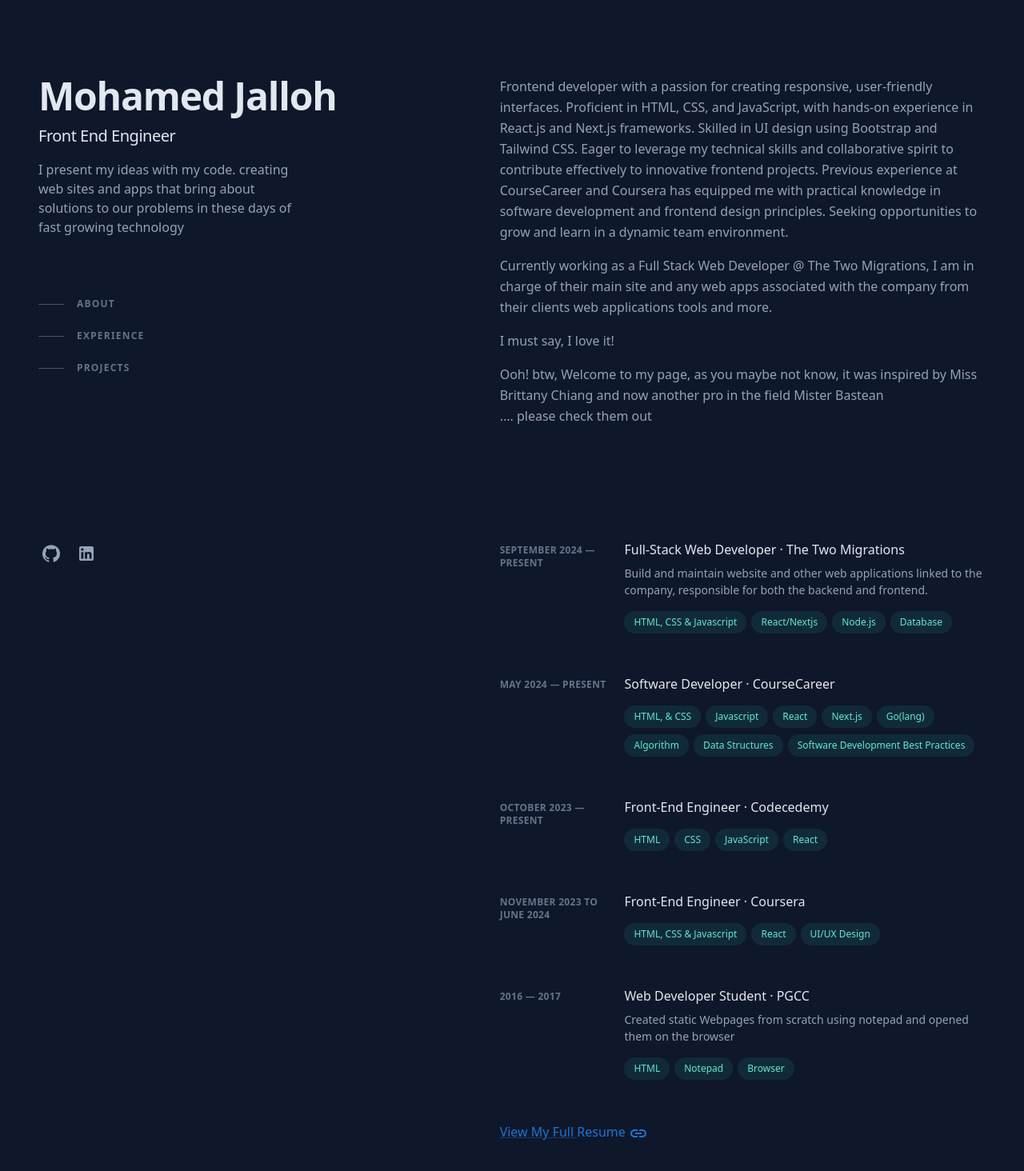
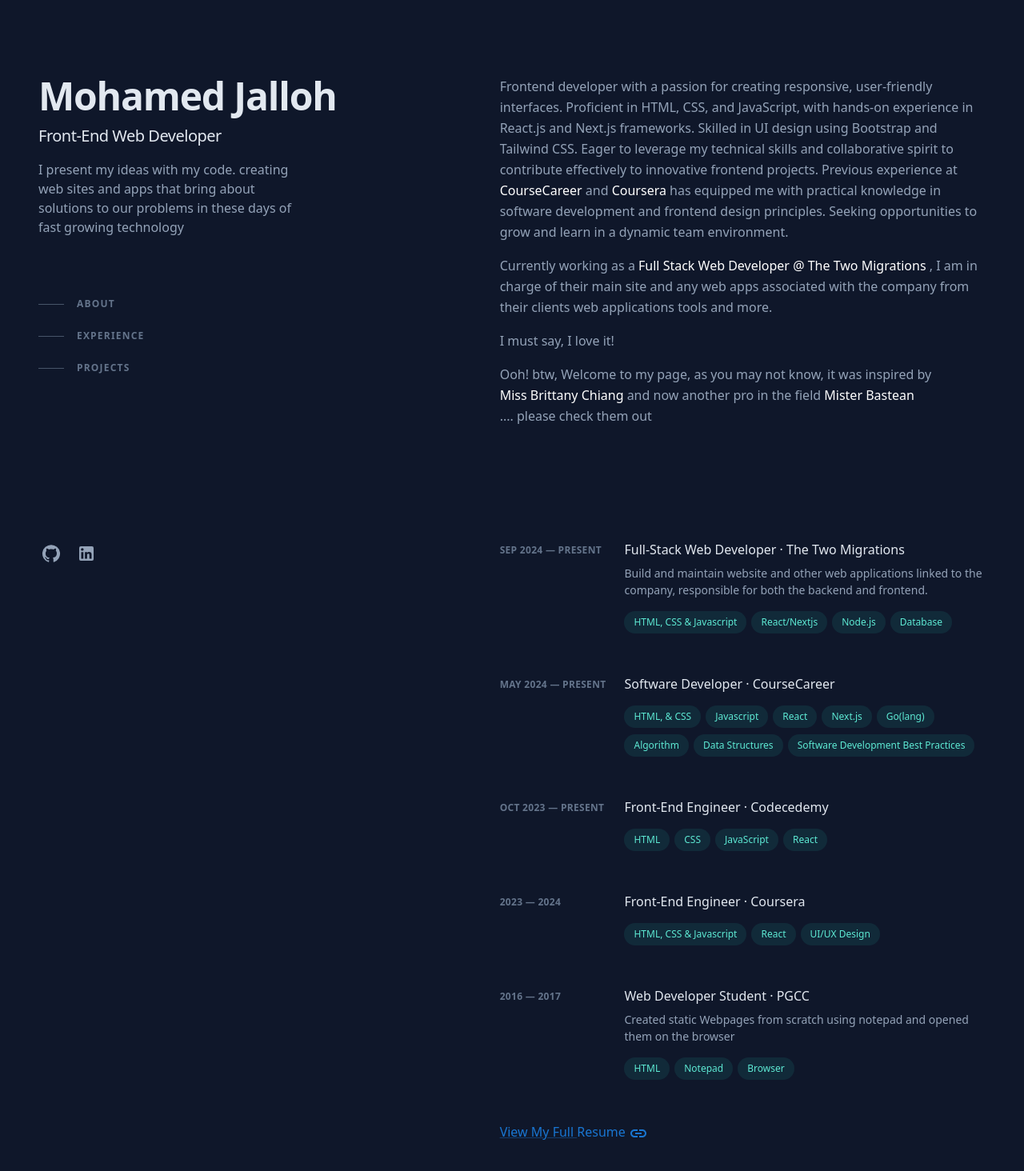
Before and after one commit to OneCode-AA/massimo-official, a Next.js app: page / in a window 1280 px wide. Shown: the top 1464 px of the page at 80% size. Built offline with nearby package versions, Linux system fonts and the light colour scheme.

Commit message:
links updates

```diff
--- a/src/app/globals.css
+++ b/src/app/globals.css
@@ -13,6 +13,9 @@
     --foreground: #ededed;
   }
 }
+* {
+  scroll-behavior: smooth;
+}
 
 body {
   scroll-behavior: smooth;
--- a/src/components/About.js
+++ b/src/components/About.js
@@ -12,16 +12,16 @@
 <article>
 <p className="mb-4">
   Frontend developer with a passion for creating responsive, user-friendly interfaces. Proficient in HTML, CSS, and JavaScript, with hands-on experience in React.js and Next.js frameworks. Skilled in UI design using Bootstrap and Tailwind CSS. Eager to leverage my technical skills and collaborative spirit to contribute effectively to innovative frontend projects.
-  Previous experience at CourseCareer and Coursera has equipped me with practical knowledge in software development and frontend design principles. Seeking opportunities to grow and learn in a dynamic team environment.
+  Previous experience at <span className="text-white">CourseCareer</span>  and <span className="text-white">Coursera</span>  has equipped me with practical knowledge in software development and frontend design principles. Seeking opportunities to grow and learn in a dynamic team environment.
 
   </p>
 
-<p className="mb-4"> Currently working as a Full Stack Web Developer @ The Two Migrations, I am in charge of their main site and any web apps associated with the company from their clients web applications tools and more.</p>
+<p className="mb-4"> Currently working as a <span className="text-white">Full Stack Web Developer</span> <span className="text-white">@ The Two Migrations</span> , I am in charge of their main site and any web apps associated with the company from their clients web applications tools and more.</p>
 
 
 <p className="mb-4"> I must say, I love it!</p>
 
-  <p className="mb-4">Ooh! btw, Welcome to my page, as you maybe not know, it was inspired by Miss <a href="https://brittanychiang.com/" className="">Brittany Chiang</a> and now another pro in the field <a href="https://misterbastean.herokuapp.com/" className="">Mister Bastean</a>
+  <p className="mb-4">Ooh! btw, Welcome to my page, as you may not know, it was inspired by <br/> <a href="https://brittanychiang.com/" className="text-white">Miss Brittany Chiang</a> and now another pro in the field <a href="https://misterbastean.herokuapp.com/" className="text-white">Mister Bastean</a>
 
   <br/>
   .... please check them out</p>
--- a/src/components/Experience.js
+++ b/src/components/Experience.js
@@ -21,7 +21,7 @@
 </article>
 
 <header className="z-10 mb-2 mt-1 text-xs font-semibold uppercase tracking-wide text-slate-500 sm:col-span-2" aria-label="September 2024 to Present">
-  September 2024 — Present
+  Sep 2024 — Present
   </header>
 
 
@@ -146,7 +146,7 @@
 <article className="absolute -inset-x-4 -inset-y-4 z-0 hidden rounded-md transition motion-reduce:transition-none lg:-inset-x-6 lg:block lg:group-hover:bg-slate-800/50 lg:group-hover:shadow-[inset_0_1px_0_0_rgba(148,163,184,0.1)] lg:group-hover:drop-shadow-lg">
 </article>
 
-<header className="z-10 mb-2 mt-1 text-xs font-semibold uppercase tracking-wide text-slate-500 sm:col-span-2" aria-label="October 2023 — Present">October 2023 — Present</header>
+<header className="z-10 mb-2 mt-1 text-xs font-semibold uppercase tracking-wide text-slate-500 sm:col-span-2" aria-label="October 2023 — Present">Oct 2023 — Present</header>
 
 <article className="z-10 sm:col-span-6">
   <h3 className="font-medium leading-snug text-slate-200">
@@ -215,7 +215,7 @@
  </article>
 
 
- <header className="z-10 mb-2 mt-1 text-xs font-semibold uppercase tracking-wide text-slate-500 sm:col-span-2" aria-label="November 2023 to July 2024">November 2023 to June 2024</header>
+ <header className="z-10 mb-2 mt-1 text-xs font-semibold uppercase tracking-wide text-slate-500 sm:col-span-2" aria-label="November 2023 to July 2024">2023 — 2024</header>
  <article className="z-10 sm:col-span-6">
  <h3 className="font-medium leading-snug text-slate-200">
   <section>
--- a/src/components/Footer.js
+++ b/src/components/Footer.js
@@ -3,7 +3,7 @@
 function Footer() {
   return (
     <footer className="max-w-md pb-16 text-sm text-slate-500 sm:pb-0">
-
+      <p className="">Mohamed Jalloh</p>
 
     </footer>
   )
--- a/src/components/Header.js
+++ b/src/components/Header.js
@@ -11,7 +11,7 @@
             <Link href="#">Mohamed Jalloh</Link>
             </h1>
             <h2 className="mt-3 text-lg font-medium tracking-tight text-slate-200 sm:text-xl">
-                Front End Engineer
+                Front-End Web Developer
                 </h2>
                 <p className="mt-4 max-w-xs leading-normal">I present my ideas with my code. creating web sites and apps that bring about solutions to our problems in these days of fast growing technology</p>
 
@@ -23,13 +23,13 @@
 
                 <ul className="ml-1 mt-8 flex items-center" aria-label="Social media">
                 <li className="mr-5 shrink-0 text-xs">
-                <a className="block hover:text-slate-200" href="#" target="_blank" rel="noreferrer noopener" aria-label="GitHub (opens in a new tab)" title="GitHub">
+                <a className="block hover:text-slate-200" href="https://github.com/OneCode-AA" target="_blank" rel="noreferrer noopener" aria-label="GitHub (opens in a new tab)" title="GitHub">
                 <span className="sr-only">GitHub</span>
                 <GitHub/>
                 </a>
                 </li>
                 <li className="mr-5 shrink-0 text-xs">
-                  <a className="block hover:text-slate-200" href="#" target="_blank" rel="noreferrer noopener" aria-label="LinkedIn (opens in a new tab)" title="LinkedIn">
+                  <a className="block hover:text-slate-200" href="https://www.linkedin.com/in/abooabdillaahmbj/" target="_blank" rel="noreferrer noopener" aria-label="LinkedIn (opens in a new tab)" title="LinkedIn">
                   <span className="sr-only">LinkedIn</span>
                   <LinkedIn/>
                   </a>
--- a/src/components/Main.js
+++ b/src/components/Main.js
@@ -2,7 +2,7 @@
 import About from './About'
 import Experience from './Experience'
 import Projects from './Projects'
-import Footer from './Footer'
+// import Footer from './Footer'
 
 function Main() {
   return (
@@ -10,7 +10,7 @@
       <About/>
       <Experience/>
       <Projects/>
-      <Footer/>
+      {/* <Footer/> */}
     </main>
   )
 }
```
Also changed, not shown: 2 other files (tests, documents, lock files or other folders).
